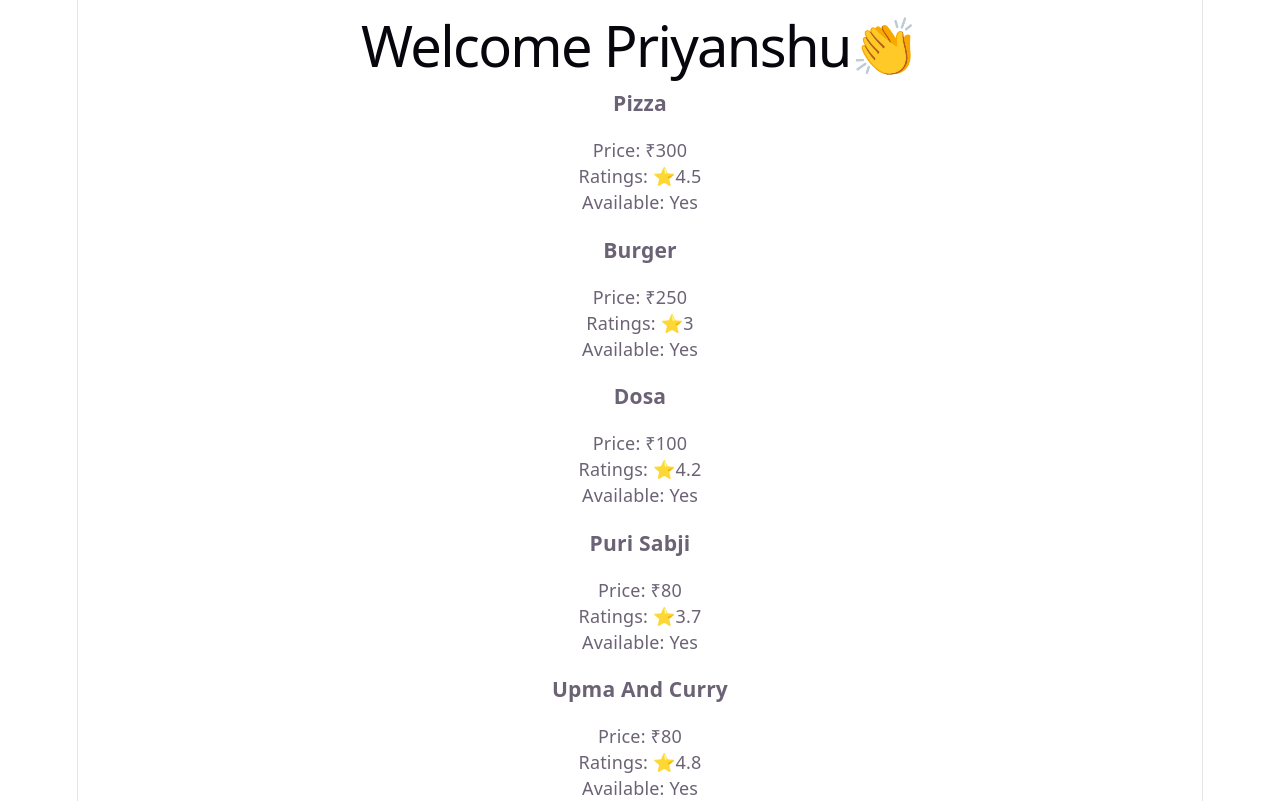
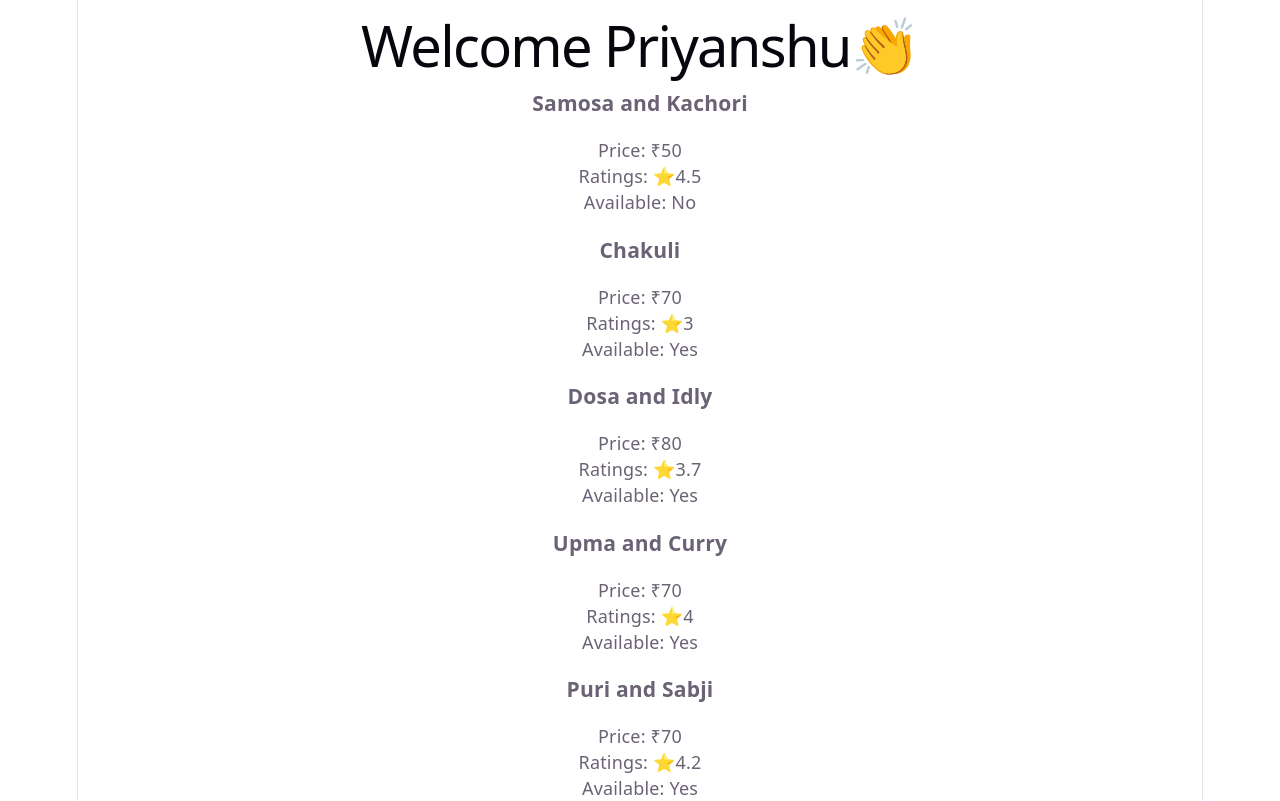
Before and after one commit to Priyanshu-Sekhar-Mallick/ITT-Training, a React (Vite) app in the folder frontend/week2/foodApp/: page / in a window 1280 px wide. Built offline with nearby package versions, Linux system fonts and the light colour scheme.

Commit message:
Week2 Day1: Updated the readme file and add the changes in Home.tsx by replaceing the  way to use the list of component again again create arraylist of components use .map() to loop through each list and render the components.

```diff
--- a/frontend/week2/foodApp/src/pages/Home.tsx
+++ b/frontend/week2/foodApp/src/pages/Home.tsx
@@ -4,15 +4,27 @@ import FoodCard from "../components/FoodCard";
 function Home(){
     const userName = "Priyanshu";
 
+    const foodItems = [
+        {id: 1, name: "Samosa and Kachori", price: 50, ratings: 4.5, isAvailable: false},
+        {id: 2, name: "Chakuli", price: 70, ratings: 3.0, isAvailable: true},
+        {id: 3, name: "Dosa and Idly", price: 80, ratings: 3.7, isAvailable: true},
+        {id: 4, name: "Upma and Curry", price: 70, ratings: 4.0, isAvailable: true},
+        {id: 5, name: "Puri and Sabji", price: 70, ratings: 4.2, isAvailable: true},
+    ];
+
     return(
         <div>
             <h1>Welcome {userName}👏</h1>
 
-            <FoodCard name = "Pizza " price={300} ratings={4.5} isAvailable= {true}></FoodCard>
-            <FoodCard name = "Burger " price={250} ratings={3.0} isAvailable= {true}></FoodCard>
-            <FoodCard name = "Dosa " price={100} ratings={4.2} isAvailable= {true}></FoodCard>
-            <FoodCard name = "Puri Sabji " price={80} ratings={3.7} isAvailable= {true}></FoodCard>
-            <FoodCard name = "Upma And Curry " price={80} ratings={4.8} isAvailable= {true}></FoodCard>
+            {foodItems.map((food) => (
+                <FoodCard
+                key={food.id}
+                name={food.name}
+                price={food.price}
+                ratings={food.ratings}
+                isAvailable={food.isAvailable}
+                />
+            ))}
         </div>
     );
 }
```
Also changed, not shown: 1 other file (tests, documents, lock files or other folders).
